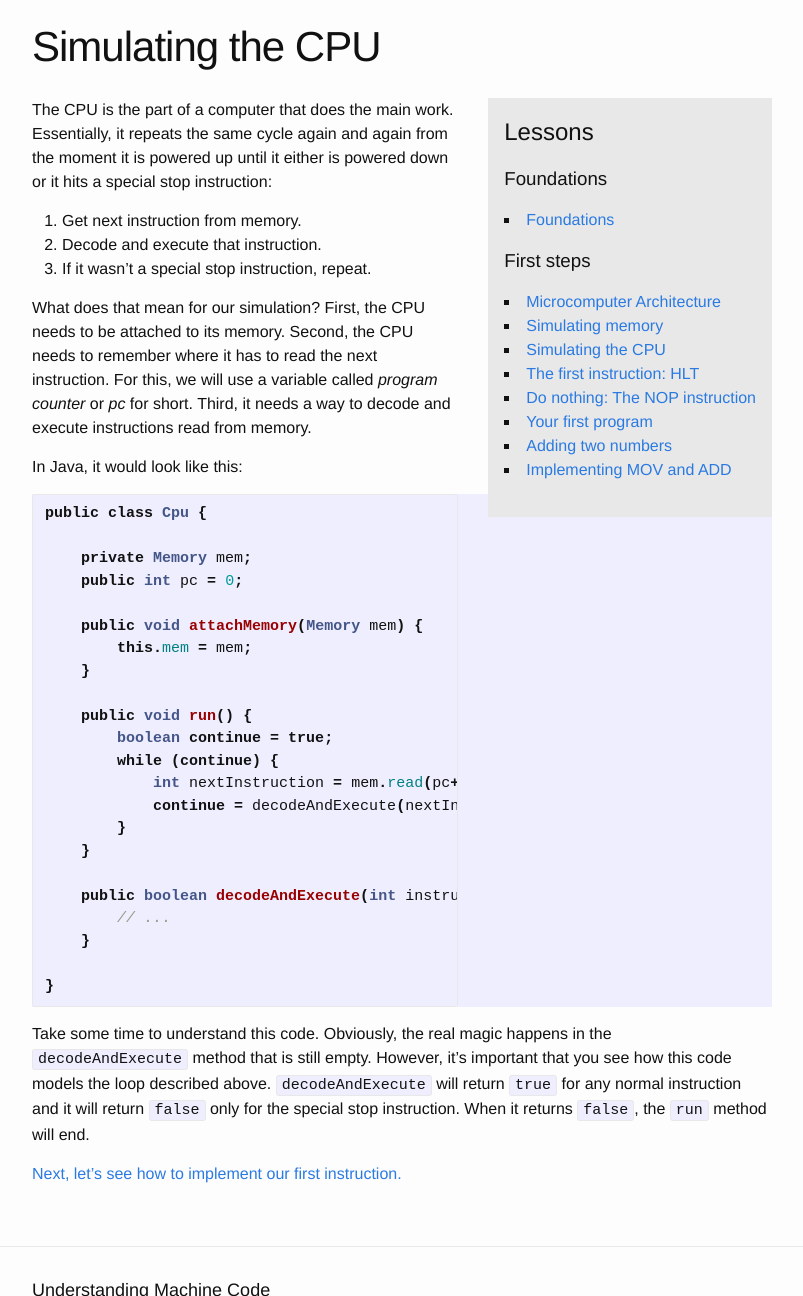
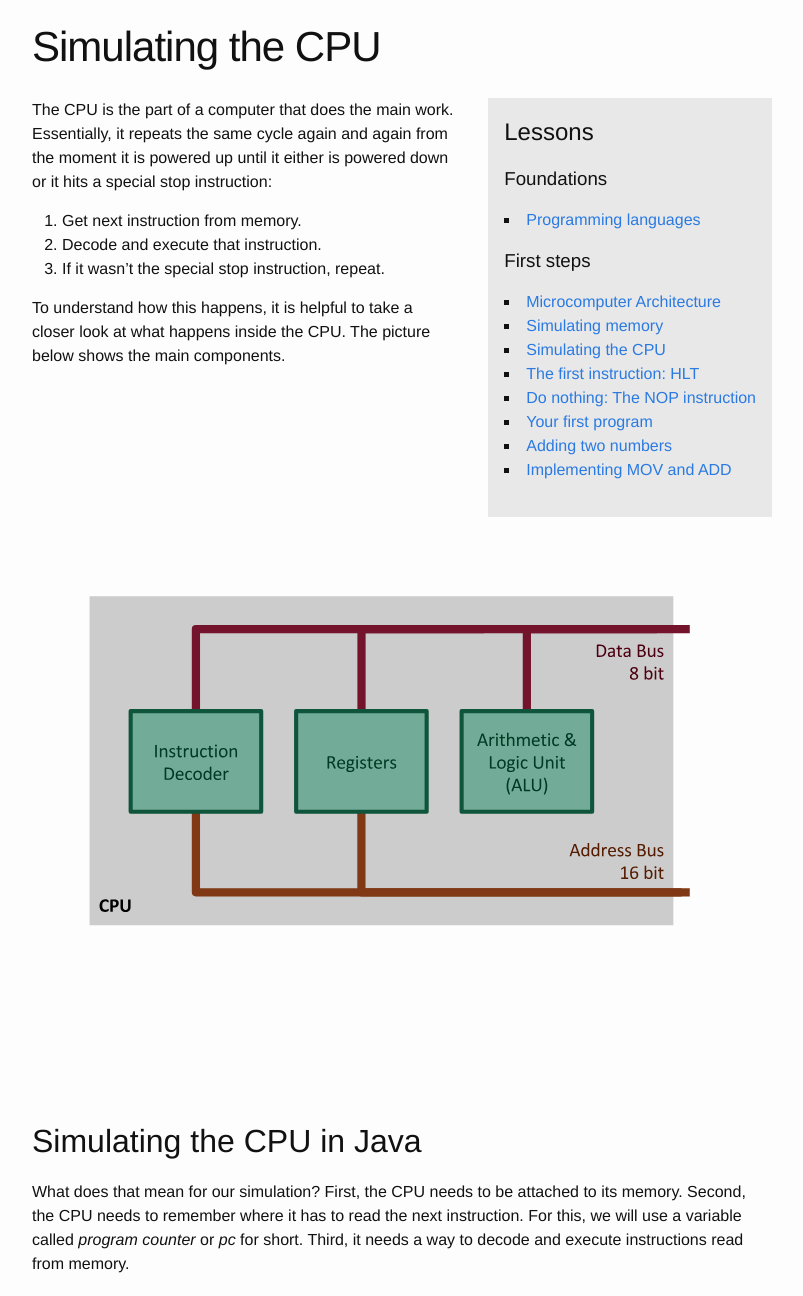
Before and after one commit to trueprog/cpu, a Jekyll site: the page built from _lessons/simucpu.md, in a window 1280 px wide and 1400 px high, cut to the strip 104-1400 px from the top of the window. Shown: the whole strip, without its empty margins (238-1041 px from the left). Built offline with Jekyll 4.4.1, drawn with Linux system fonts in a browser that asks for light colours.

Commit message:
Added cpu arch image

```diff
--- a/_data/lessons.yml
+++ b/_data/lessons.yml
@@ -1,6 +1,6 @@
 - title: Foundations
   docs:
-  - foundation
+  - types-of-languages
 
 - title: First steps
   docs:
--- a/_lessons/simucpu.md
+++ b/_lessons/simucpu.md
@@ -10,7 +10,16 @@ it either is powered down or it hits a special stop instruction:
 
 1. Get next instruction from memory.
 2. Decode and execute that instruction.
-3. If it wasn't a special stop instruction, repeat.
+3. If it wasn't the special stop instruction, repeat.
+
+To understand how this happens, it is helpful to take a closer look at what
+happens inside the CPU. The picture below shows the main components.
+
+![CPU high level architecture](../cpu-arch-lv0.svg)
+
+
+
+## Simulating the CPU in Java
 
 What does that mean for our simulation? First, the CPU needs to be attached to
 its memory. Second, the CPU needs to remember where it has to read the next
--- a/_lessons/foundation.md
+++ b/_lessons/types-of-languages.md
@@ -1,7 +1,7 @@
 ---
-title: Foundations
+title: Programming languages
 layout: page
-permalink: /lessons/foundation/
+permalink: /lessons/types-of-languages/
 ---
 TODO
 
--- a/css/main.scss
+++ b/css/main.scss
@@ -3,6 +3,72 @@
 ---
 @charset "utf-8";
 
+// SASS style sheet */
+// Palette color codes */
+// Palette URL: http://paletton.com/#uid=72D0u0kllllaFw0g0qFqFg0w0aF */
+
+// Feel free to copy&paste color codes to your application */
+
+/* http://paletton.com/palette.php?uid=72D0u0kllllaFw0g0qFqFg0w0aF */
+
+// As hex codes */
+
+$color-primary-0: #599532;	// Main Primary color */
+$color-primary-1: #B3E095;
+$color-primary-2: #82BB5D;
+$color-primary-3: #377013;
+$color-primary-4: #1D4B00;
+
+$color-secondary-1-0: #267257;	// Main Secondary color (1) */
+$color-secondary-1-1: #72AB97;
+$color-secondary-1-2: #478E75;
+$color-secondary-1-3: #0E553C;
+$color-secondary-1-4: #003925;
+
+$color-secondary-2-0: #AA5D39;	// Main Secondary color (2) */
+$color-secondary-2-1: #FFC6AA;
+$color-secondary-2-2: #D48D6A;
+$color-secondary-2-3: #803815;
+$color-secondary-2-4: #551C00;
+
+$color-complement-0: #9B344E;	// Main Complement color */
+$color-complement-1: #E99BAF;
+$color-complement-2: #C26179;
+$color-complement-3: #74132C;
+$color-complement-4: #4E0013;
+
+
+
+// As RGBa codes */
+
+$rgba-primary-0: rgba( 89,149, 50,1);	// Main Primary color */
+$rgba-primary-1: rgba(179,224,149,1);
+$rgba-primary-2: rgba(130,187, 93,1);
+$rgba-primary-3: rgba( 55,112, 19,1);
+$rgba-primary-4: rgba( 29, 75,  0,1);
+
+$rgba-secondary-1-0: rgba( 38,114, 87,1);	// Main Secondary color (1) */
+$rgba-secondary-1-1: rgba(114,171,151,1);
+$rgba-secondary-1-2: rgba( 71,142,117,1);
+$rgba-secondary-1-3: rgba( 14, 85, 60,1);
+$rgba-secondary-1-4: rgba(  0, 57, 37,1);
+
+$rgba-secondary-2-0: rgba(170, 93, 57,1);	// Main Secondary color (2) */
+$rgba-secondary-2-1: rgba(255,198,170,1);
+$rgba-secondary-2-2: rgba(212,141,106,1);
+$rgba-secondary-2-3: rgba(128, 56, 21,1);
+$rgba-secondary-2-4: rgba( 85, 28,  0,1);
+
+$rgba-complement-0: rgba(155, 52, 78,1);	// Main Complement color */
+$rgba-complement-1: rgba(233,155,175,1);
+$rgba-complement-2: rgba(194, 97,121,1);
+$rgba-complement-3: rgba(116, 19, 44,1);
+$rgba-complement-4: rgba( 78,  0, 19,1);
+
+
+
+// Generated by Paletton.com Â© 2002-2014 */
+// http://paletton.com */
 
 
 // Our variables
@@ -44,8 +110,6 @@ $on-laptop:        800px;
     }
 }
 
-
-
 // Import partials from `sass_dir` (defaults to `_sass`)
 @import
         "base",
```
Also changed, not shown: _lessons/cpu-arch-lv0.svg (added).
